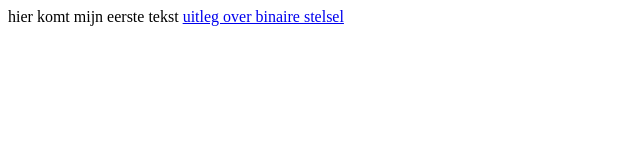
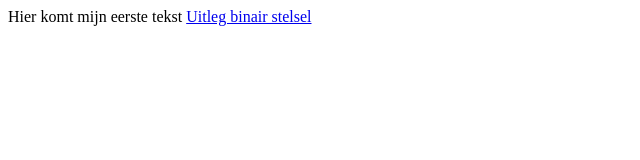
Before and after one commit to Luka11111111/Luka11111111.github.io, a plain HTML site: page index.html in a window 1280 px wide. Shown: the full height of the page, 0-640 px from the left. Drawn offline with Linux system fonts and the light colour scheme.

Commit message:
Update index.html

```diff
--- a/index.html
+++ b/index.html
@@ -1,14 +1,13 @@
-
-<!Doctype html> <!--dit is de homepage van mijn website-->
-<html> <!--dit is het html-element-->
+<!DOCTYPE html> <!--dit is de homepage van mijn site-->
+<html> <!--dit is een html-element-->
 <head>
   <title>Het eerste begin</title>
-  <meta charset=¨uft-8¨>
+  <meta charset=¨utf-8¨>
 </head>
 <body>
-  hier komt mijn eerste tekst
+  Hier komt mijn eerste tekst
 
-<a href=¨binairstelsel.html¨>uitleg over binaire stelsel</a>
+  <a href=¨binairstelsel.html¨>Uitleg binair stelsel</a>
 
 </body>
 </html>
```
